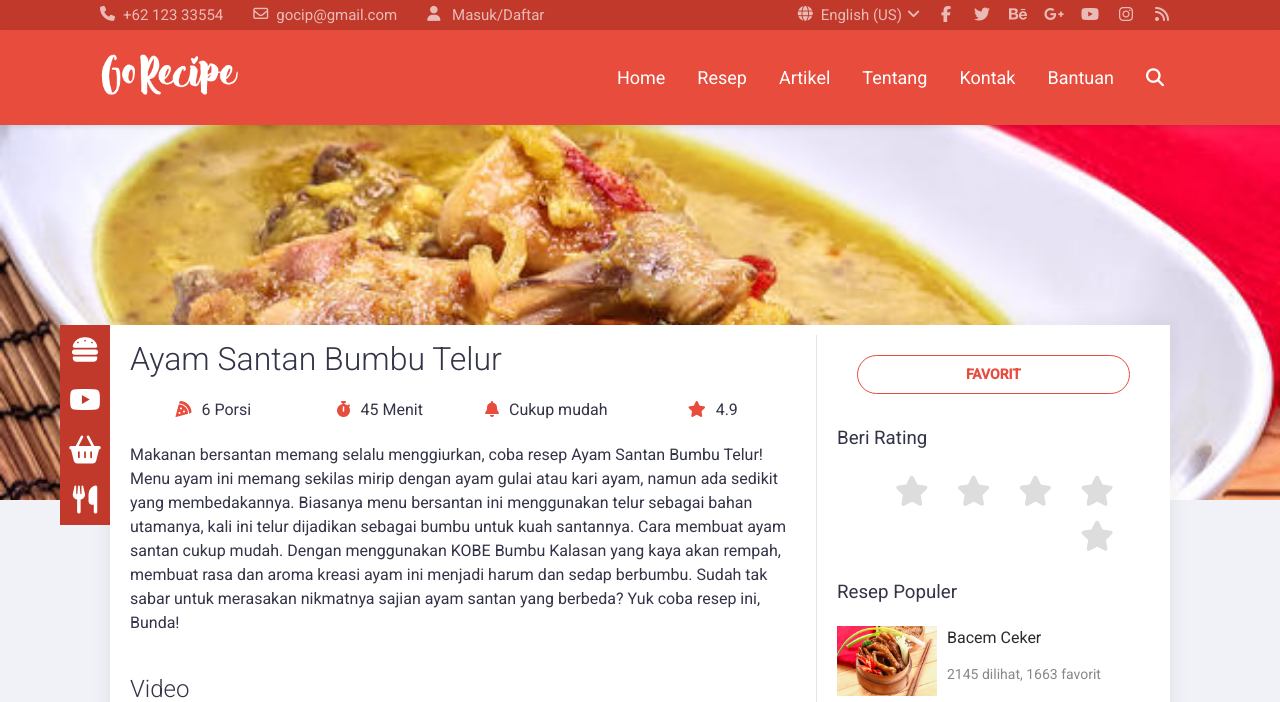
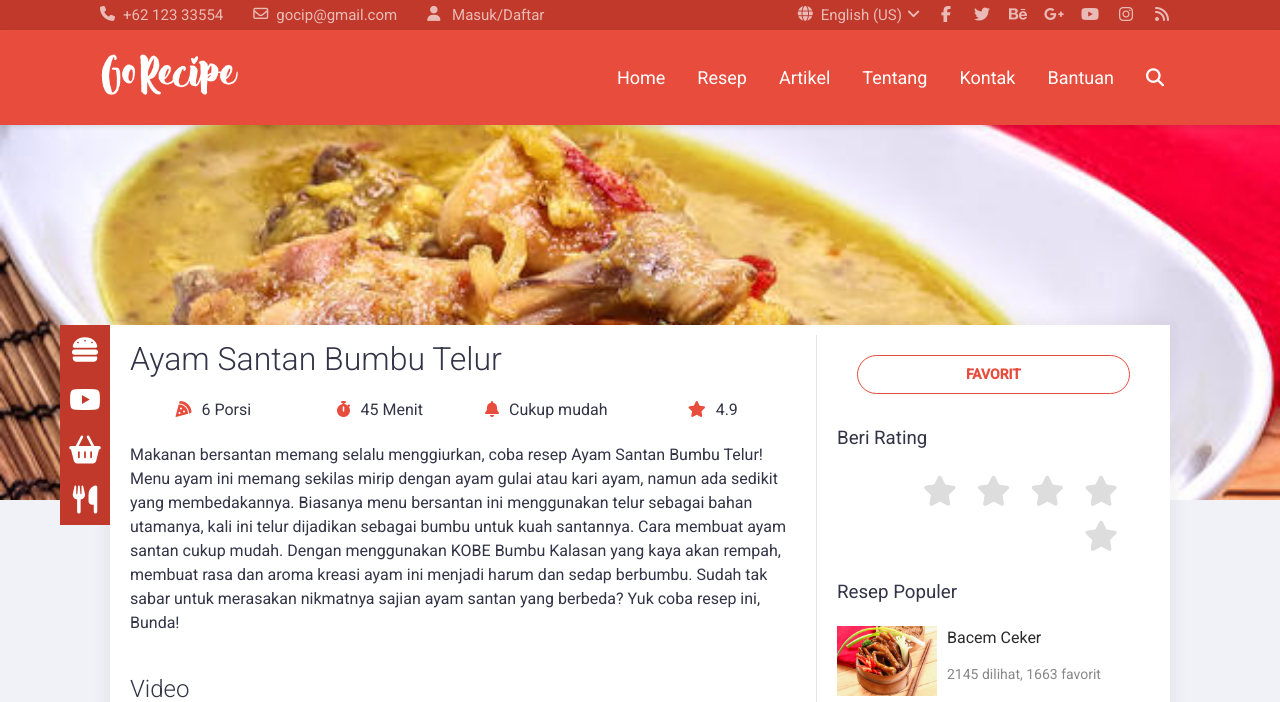
Before and after one commit to rizkychi/GORECIPE-WEB, a PHP site: page /index.php?p=detail_resep&r=ayam-santan-bumbu-telur in a window 1280 px wide. Shown: the top 702 px of the page. Run offline with PHP 8.4, Linux system fonts and the light colour scheme; some libraries are stand-ins or nearby versions.

Commit message:
fix sitik

```diff
--- a/css/style.css
+++ b/css/style.css
@@ -923,6 +923,7 @@ body {
     border: none;
     margin: 0 auto;
     float: left;
+    margin-left: 30px;
 }
 
 #detail-recipe .rating > input {
@@ -930,7 +931,7 @@ body {
 }
 
 #detail-recipe .rating > label:before {
-    margin: 0 14px;
+    margin: 0 10px;
     font-size: 30px;
     font-family: FontAwesome;
     display: inline-block;
@@ -2077,8 +2078,8 @@ a .rsp-item {
     overflow: hidden;
     top: 0;
     left: 0;
+    width: 100%;
     height: 100%;
-    width: 100%;
 }
 
 .rsp-caption {
--- a/page/resep.php
+++ b/page/resep.php
@@ -232,7 +232,7 @@
             </div>
             <div class="rsp-inner">
                 <div class="rsp-box">
-                    <a href="?p=detail_resep&amp;r=oat-pancake">
+                    <a href="#">
                         <div class="rsp-item">
                             <img class="rsp-img" src="img/minum.jpg" alt="">
                         </div>
```
